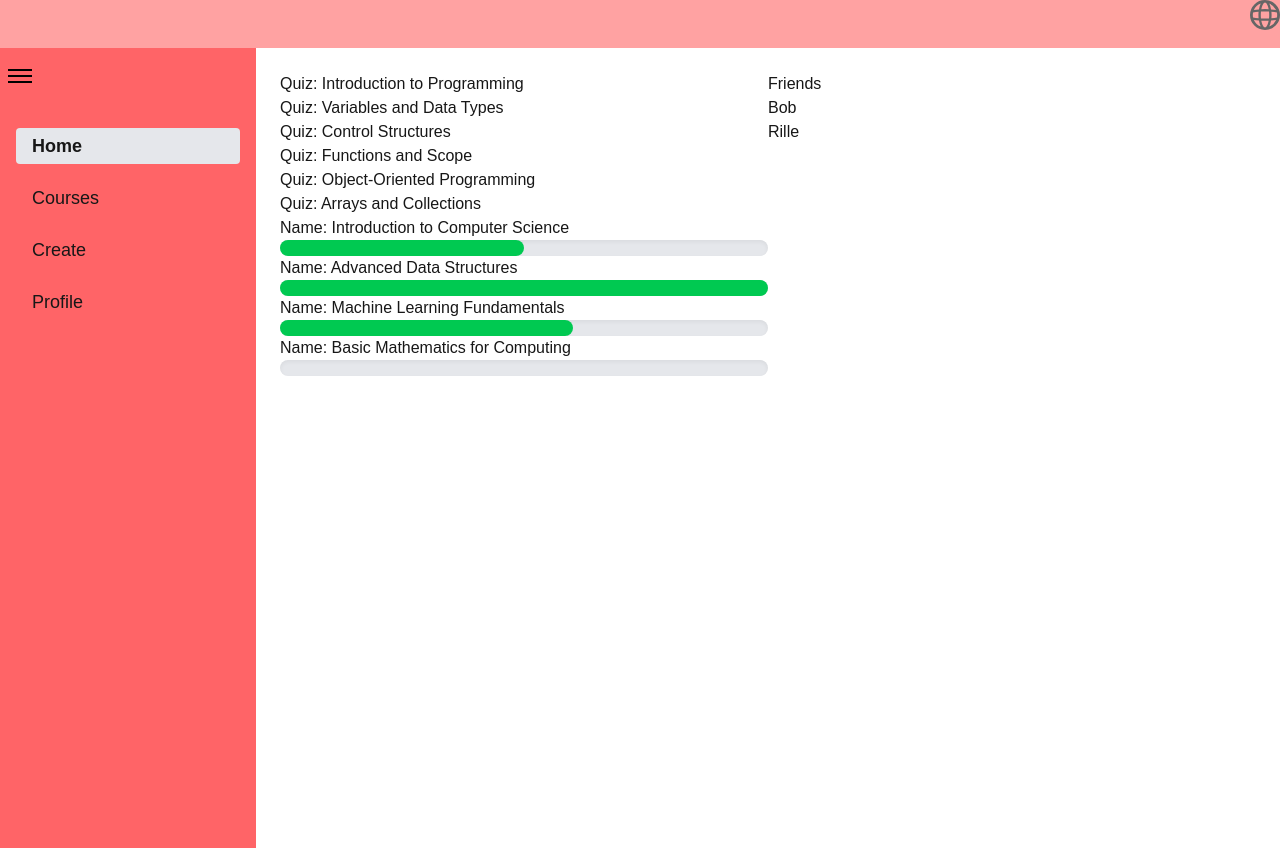
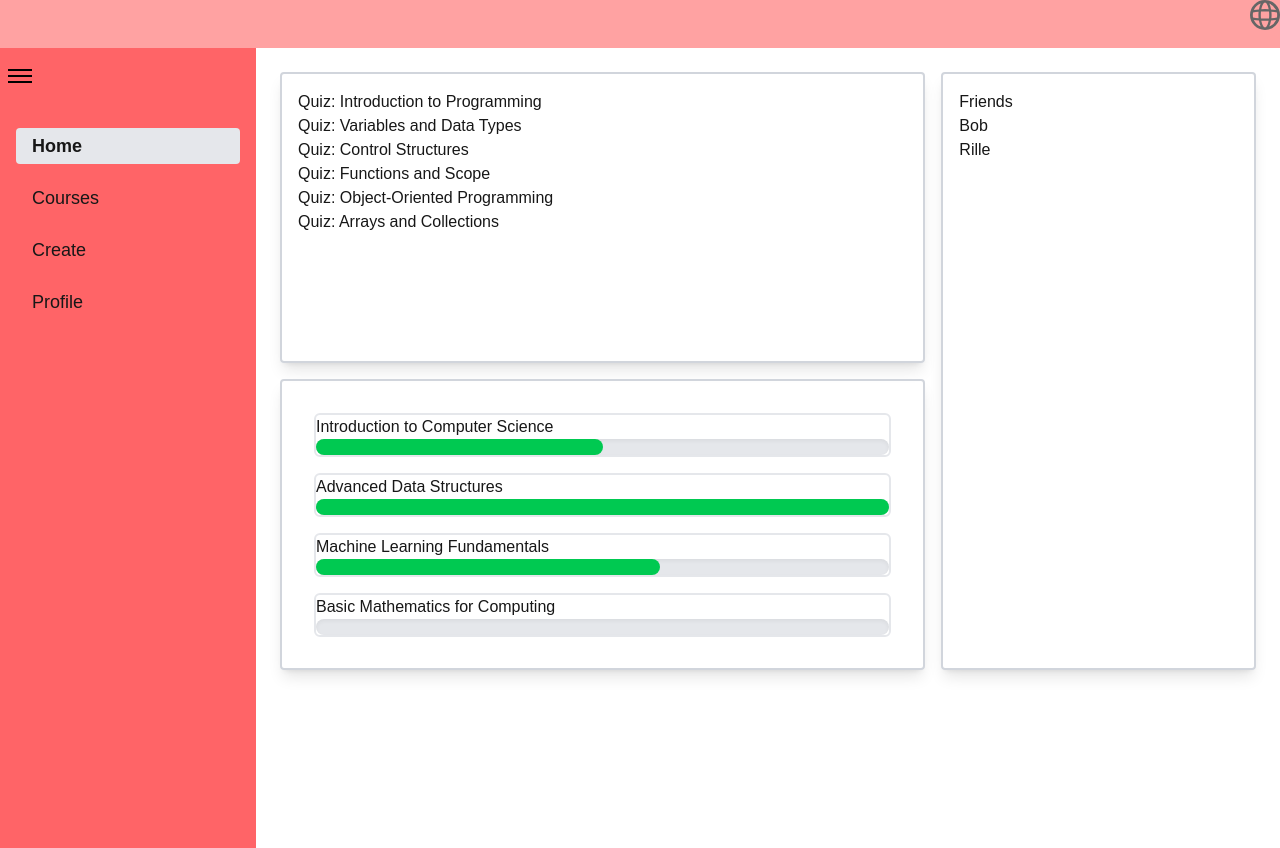
Before and after one commit to Rilleb/liu-learning, a Next.js app in the folder frontend/: page / in a window 1280 px wide. Built offline with nearby package versions, Linux system fonts and the light colour scheme.

Commit message:
WOrked on some styling for the home-page, refined the grid layout and started on making it look better

```diff
--- a/frontend/app/page.tsx
+++ b/frontend/app/page.tsx
@@ -14,13 +14,13 @@ const CourseComponent = ({ userId }: Props) => {
   const courses = get_courses(userId);
 
   return (
-    <div>
+    <div className="font-medium ">
       <ul>
         {courses && courses?.map((course, _) => {
           const completion = course.completedQuizes.length / course.quizes.length
-          return <li key={course.courseId}>
+          return <li key={course.courseId} className={"border-2 border-gray-200 rounded-md m-4"}>
             <Link href={`/course/${course.courseId}`}>
-              <p>Name: {course.title}</p>  {/*This should probably be a Link somewhere around here*/}
+              <h1>{course.title}</h1>  {/*This should probably be a Link somewhere around here*/}
               <ProgressBar progress={completion} />
             </Link>
           </li>;
@@ -53,13 +53,13 @@ export default function Home() {
 
   return (
     /*I'm not sure if we're going to use grid-but this seems to be quite a good site for it: https://refine.dev/blog/tailwind-grid/#reorder-regions*/
-    <div className="container m-auto grid grid-cols-2">
+    <div className="container h-full m-auto grid gap-4 grid-cols-2 lg:grid-cols-3 lg:grid-rows-5 flex">
       {/*Quizes*/}
-      <div>
+      <div className="tile-marker col-span-2 border-2 row-span-2 rounded-sm shadow-lg border-gray-300 p-4">
         <QuizComponent userId={userId} />
       </div>
       {/*Friends*/}
-      <div className="tile-marker">
+      <div className="tile-marker col-span-1 col-start-3 border-2 row-span-4 rounded-sm shadow-lg border-gray-300 p-4">
         <h2>Friends</h2>
         {user_data?.friends.map((id) => {
           const tmp = get_user(id);
@@ -67,7 +67,7 @@ export default function Home() {
         })}
       </div>
       {/*Courses*/}
-      <div className="tile-marker">
+      <div className="tile-marker col-span-2 border-2 md-col-span-2 row-span-2 rounded-sm shadow-lg border-gray-300 p-4">
         <CourseComponent userId={userId} />
       </div>
     </div>
```
